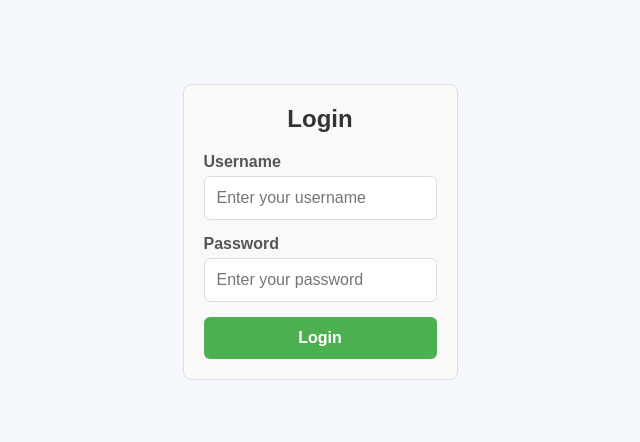
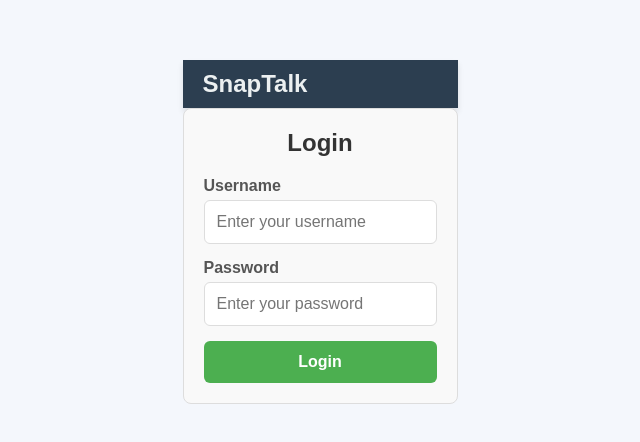
Before and after one commit to TNManoRanjitham/SnapTalk, a React (Create React App) app: page /login in a window 1280 px wide. Shown: the part 168-610 px from the top of the page, without its empty margins (320-960 px from the left). Built offline with nearby package versions, Linux system fonts and the light colour scheme; no server answers.

Commit message:
Changed Styles of the App

```diff
--- a/package.json
+++ b/package.json
@@ -16,6 +16,7 @@
     "cra-template-typescript": "1.2.0",
     "react": "^19.0.0",
     "react-dom": "^19.0.0",
+    "react-icons": "^5.4.0",
     "react-router-dom": "^7.1.1",
     "react-scripts": "^5.0.1",
     "socket.io-client": "^4.8.1",
--- a/src/App.css
+++ b/src/App.css
@@ -1,9 +1,54 @@
 /* Global Styles */
+/* Global styles for App */
 * {
   margin: 0;
   padding: 0;
   box-sizing: border-box;
 }
+
+html, body {
+  height: 100%;
+  font-family: Arial, sans-serif;
+}
+
+#root {
+  display: flex;
+  flex-direction: column;
+  height: 100vh; /* Ensures the app takes full viewport height */
+}
+
+.header {
+  display: flex;
+  justify-content: space-between;
+  align-items: center;
+  background-color: #2c3e50;
+  color: #ecf0f1;
+  padding: 10px 20px;
+  font-family: Arial, sans-serif;
+  box-shadow: 0 4px 6px rgba(0, 0, 0, 0.1);
+}
+
+.main-container {
+  display: flex;
+  flex-grow: 1;
+  flex-direction: column;
+  justify-content: center;
+  align-items: center;
+  padding: 20px;
+  height: 100%;
+}
+
+.page-content {
+  display: flex;
+  flex-direction: column;
+  justify-content: center;
+  align-items: center;
+  width: 100%;
+  max-width: 400px; /* Sets a maximum width for consistent sizing */
+  height: 100%;
+  margin: 0 auto;
+}
+
 
 body {
   font-family: 'Arial', sans-serif;
@@ -24,25 +69,6 @@ body {
   width: 100%;
   max-width: 800px;
   margin: 0 20px;
-}
-
-/* Header Styles */
-.App-header {
-  background-color: #0078d4;
-  color: white;
-  padding: 40px 20px;
-  border-radius: 10px 10px 0 0;
-  width: 100%;
-}
-
-.App-header h1 {
-  font-size: 2rem;
-  margin-bottom: 10px;
-}
-
-.App-header p {
-  font-size: 1.1rem;
-  font-weight: 300;
 }
 
 .login-message {
--- a/src/App.tsx
+++ b/src/App.tsx
@@ -6,7 +6,7 @@ import UserSelection from './components/UserSelection/UserSelection';
 import { getUsers } from './services/userService';
 import { AuthContext } from './contexts/AuthContext';
 import { SocketProvider } from './contexts/SocketContext';
-
+import Header from './components/Header/Header';
 
 const App = () => {
   const [users, setUsers] = useState<{ _id: string; username: string }[]>([]);
@@ -29,27 +29,31 @@ const App = () => {
   const handleSelectUser = (username: string) => {
     navigate(`/chat/${username}`); // Navigate to the selected user's chat
   };
-
   const ProtectedRoute = ({ children }: { children: React.ReactNode }) => {
     if (!user) {
       return <Navigate to="/login" replace />;
     }
-
-    return <SocketProvider>{children}</SocketProvider>;
+    return <>{children}</>;
   };
 
   return (
+    <SocketProvider>
+      <div id="root">
+        <Header />
+        <div className="main-container">
           <Routes>
             {/* Redirect to /user if logged in, else to /login */}
             <Route path="/" element={<Navigate to={user ? "/user" : "/login"} />} />
 
-      <Route path="/login" element={<Login />} />
+            <Route path="/login" element={<div className="page-content"><Login /></div>} />
             <Route
               path="/user"
               element={
                 user ? (
                   <ProtectedRoute>
+                    <div className="page-content">
                       <UserSelection users={users} onSelectUser={handleSelectUser} />
+                    </div>
                   </ProtectedRoute>
                 ) : (
                   <Navigate to="/login" replace />
@@ -61,7 +65,8 @@ const App = () => {
               element={
                 user ? (
                   <ProtectedRoute>
-              <Chat />
+                    <div className="page-content"> <Chat /></div>
+
                   </ProtectedRoute>
                 ) : (
                   <Navigate to="/login" replace />
@@ -69,6 +74,9 @@ const App = () => {
               }
             />
           </Routes>
+        </div>
+      </div>
+    </SocketProvider>
   );
 };
 
--- a/src/components/Chat/Chat.css
+++ b/src/components/Chat/Chat.css
@@ -49,6 +49,17 @@ textarea {
   resize: vertical;
   min-height: 100px;
   margin-bottom: 15px;
+}
+
+.back-icon {
+  font-size: 24px;
+  color: #333;
+  cursor: pointer;
+  transition: color 0.3s ease;
+}
+
+.back-icon:hover {
+  color: #007bff;
 }
 
 /* Button Styling */
--- a/src/components/Chat/Chat.tsx
+++ b/src/components/Chat/Chat.tsx
@@ -4,6 +4,7 @@ import { useParams, useNavigate } from 'react-router-dom'; // Assuming you're us
 import './Chat.css'; // Import your CSS file here
 import { AuthContext } from '../../contexts/AuthContext';
 import useChat from '../../hooks/useChat';
+import { FiArrowLeft } from 'react-icons/fi';
 
 const Chat: React.FC = () => {
   const { username } = useParams(); // Get the 'username' from the URL params
@@ -13,7 +14,7 @@ const Chat: React.FC = () => {
   const authContext = useContext(AuthContext);
   const navigate = useNavigate(); // For navigation
   const [message, setMessage] = useState('');
-  const [recipient, setRecipient] = useState(username || '');
+  const [recipient] = useState(username || '');
 
   // Check if context is available
   if (!socketContext || !authContext) {
@@ -21,6 +22,13 @@ const Chat: React.FC = () => {
   }
 
   const { sendMessage, messages, userId } = socketContext;
+
+  // Filter messages specific to the current chat
+  const filteredMessages = messages.filter(
+    (msg) =>
+      (msg.sender === userId && msg.recipient === recipient) ||
+      (msg.sender === recipient && msg.recipient === userId)
+  );
 
   const handleSubmit = (e: React.FormEvent) => {
     e.preventDefault();
@@ -36,20 +44,10 @@ const Chat: React.FC = () => {
 
   return (
     <div className="chat-container">
-      <div className="chat-header">
+       <div className="chat-header">
         <h2>Chat with {recipient}</h2>
-        <button onClick={handleLogout} className="logout-button">
-          Back
-        </button>
+        <FiArrowLeft className="back-icon" onClick={handleLogout} title="Back" />
       </div>
-
-      <input
-        type="text"
-        placeholder="Recipient"
-        value={recipient}
-        onChange={(e) => setRecipient(e.target.value)}
-        disabled // Disable the recipient input since it's taken from the URL
-      />
       <textarea
         placeholder="Type a message..."
         value={message}
@@ -62,8 +60,8 @@ const Chat: React.FC = () => {
         Send
       </button>
 
-      <div className={messages.length === 0 ? 'no-messages' : 'messages'}>
-        {messages.map((msg, index) => (
+      <div className={filteredMessages.length === 0 ? 'no-messages' : 'messages'}>
+        {filteredMessages.map((msg, index) => (
           <p
             key={index}
             className={msg.sender === userId ? 'sent' : 'received'} // Apply conditional classes based on sender
--- /dev/null
+++ b/src/components/Header/Header.css
@@ -0,0 +1,55 @@
+.header {
+    display: flex;
+    justify-content: space-between;
+    align-items: center;
+    background-color: #2c3e50;
+    color: #ecf0f1;
+    padding: 10px 20px;
+    font-family: Arial, sans-serif;
+    box-shadow: 0 4px 6px rgba(0, 0, 0, 0.1);
+  }
+
+  .header-content {
+    display: flex;
+    justify-content: space-between;
+    width: 100%;
+    align-items: center;
+  }
+
+  .header-left {
+    display: flex;
+    align-items: center;
+  }
+
+  .snap-talk-label {
+    font-size: 1.5rem;
+    font-weight: bold;
+    margin-right: 15px;
+  }
+
+  .user-id {
+    font-size: 1rem;
+    font-weight: 300;
+    color: #bdc3c7;
+  }
+
+  .header-right {
+    cursor: pointer;
+    padding: 5px;
+    border: 1px solid #ecf0f1;
+    border-radius: 50%;
+    display: flex;
+    justify-content: center;
+    align-items: center;
+  }
+
+  .logout-icon {
+    font-size: 1.5rem;
+    color: #ecf0f1;
+    transition: transform 0.3s ease, color 0.3s ease;
+  }
+
+  .header-right:hover .logout-icon {
+    color: #e74c3c;
+    transform: scale(1.1);
+  }
--- /dev/null
+++ b/src/components/Header/Header.tsx
@@ -0,0 +1,37 @@
+import React, { useContext } from 'react';
+import { FaSignOutAlt } from 'react-icons/fa';
+import { AuthContext } from '../../contexts/AuthContext';
+import { useNavigate } from 'react-router-dom';
+import './Header.css'; // Assuming CSS file for styling
+
+const Header = () => {
+  const authContext = useContext(AuthContext);
+  const user = authContext?.user;
+  const logout = authContext?.handleLogout;
+  const navigate = useNavigate();
+
+  const handleLogout = () => {
+    if (logout) {
+      logout(); // Perform logout action
+    }
+    navigate('/login'); // Redirect to login page
+  };
+
+  return (
+    <header className="header">
+      <div className="header-content">
+        <div className="header-left">
+          <span className="snap-talk-label">SnapTalk</span>
+          {user && <span className="user-id">Logged in as: {user.userId}</span>}
+        </div>
+        {user && (
+        <div className="header-right" onClick={handleLogout}>
+          <FaSignOutAlt className="logout-icon" />
+        </div>
+         )}
+      </div>
+    </header>
+  );
+};
+
+export default Header;
--- a/src/components/UserSelection/UserSelection.tsx
+++ b/src/components/UserSelection/UserSelection.tsx
@@ -1,8 +1,6 @@
 import React, { useContext } from 'react';
 import './UserSelection.css';
-import { useNavigate } from 'react-router-dom';
 import { AuthContext } from '../../contexts/AuthContext';
-import { SocketContext } from '../../contexts/SocketContext';
 
 interface User {
   _id: string;
@@ -15,36 +13,31 @@ interface UserSelectionProps {
 }
 
 const UserSelection: React.FC<UserSelectionProps> = ({ users, onSelectUser }) => {
-  const navigate = useNavigate(); // For navigation
   const authContext = useContext(AuthContext);
-  const socketContext = useContext(SocketContext);
 
   // Check if context is available
-  if (!socketContext || !authContext) {
+  if (!authContext) {
     return <p>Loading...</p>;
   }
-  const handleLogout = () => {
-    // Perform any logout logic here, such as clearing tokens or session storage
-    authContext.handleLogout();
-    navigate('/login'); // Redirect to login page
-  };
 
-   // When a user is selected, trigger the fetching of undelivered messages
-   const handleUserSelect = (username: string) => {
+  // When a user is selected, trigger the fetching of undelivered messages
+  const handleUserSelect = (username: string) => {
     onSelectUser(username);
   };
 
   return (
     <div className='user-selection-container'>
-      <h1>Select a User</h1>
-      <button onClick={handleLogout} className="logout-button">
-        Logout
-      </button>
-      {users.map((user) => (
-        <div key={user._id} style={{ margin: '10px 0' }}>
-          <button onClick={() => handleUserSelect(user.username)}>{user.username}</button>
-        </div>
-      ))}
+      <h1>Select a User to Chat</h1>
+
+      <div className='user-list'>
+        {users.map((user) => (
+          <div key={user._id} className='user-item'>
+            <button className='user-button' onClick={() => handleUserSelect(user.username)}>
+              {user.username}
+            </button>
+          </div>
+        ))}
+      </div>
     </div>
   );
 };
--- a/src/index.css
+++ b/src/index.css
@@ -19,19 +19,3 @@ code {
   box-sizing: border-box;
   font-family: 'Arial', sans-serif;
 }
-
-
-/* SnapTalk Header */
-header {
-  background-color: #2563eb; /* Blue background */
-  color: white; /* White text */
-  padding: 15px 20px;
-  text-align: center;
-  box-shadow: 0 4px 8px rgba(0, 0, 0, 0.1);
-}
-
-header h1 {
-  margin: 0;
-  font-size: 24px;
-  font-weight: bold;
-}
```
Also changed, not shown: src/components/UserSelection/UserSelection.css (+59 -12 lines), src/contexts/SocketContext.tsx (+11 -24 lines), 1 other file (tests, documents, lock files or other folders). Lines whose indentation alone changed are shown as unchanged.
